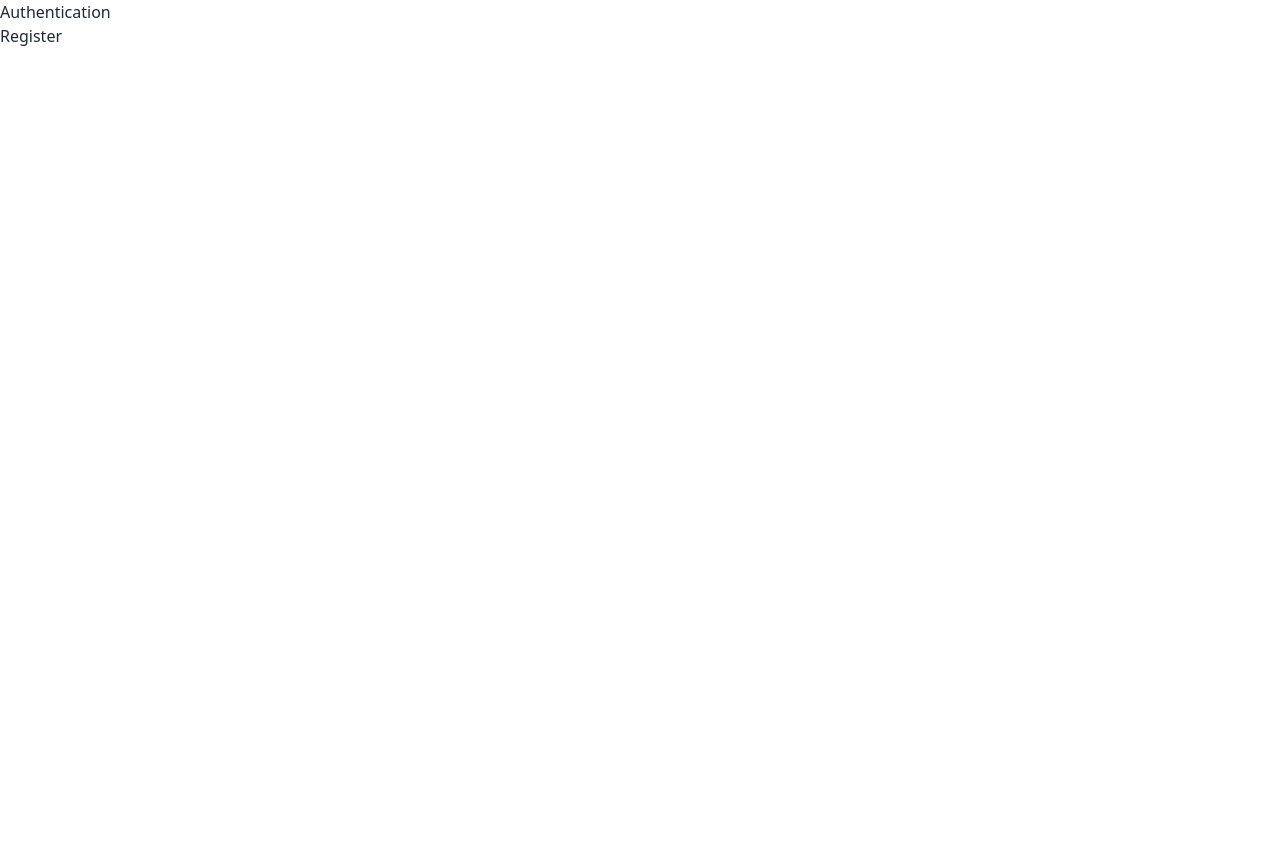
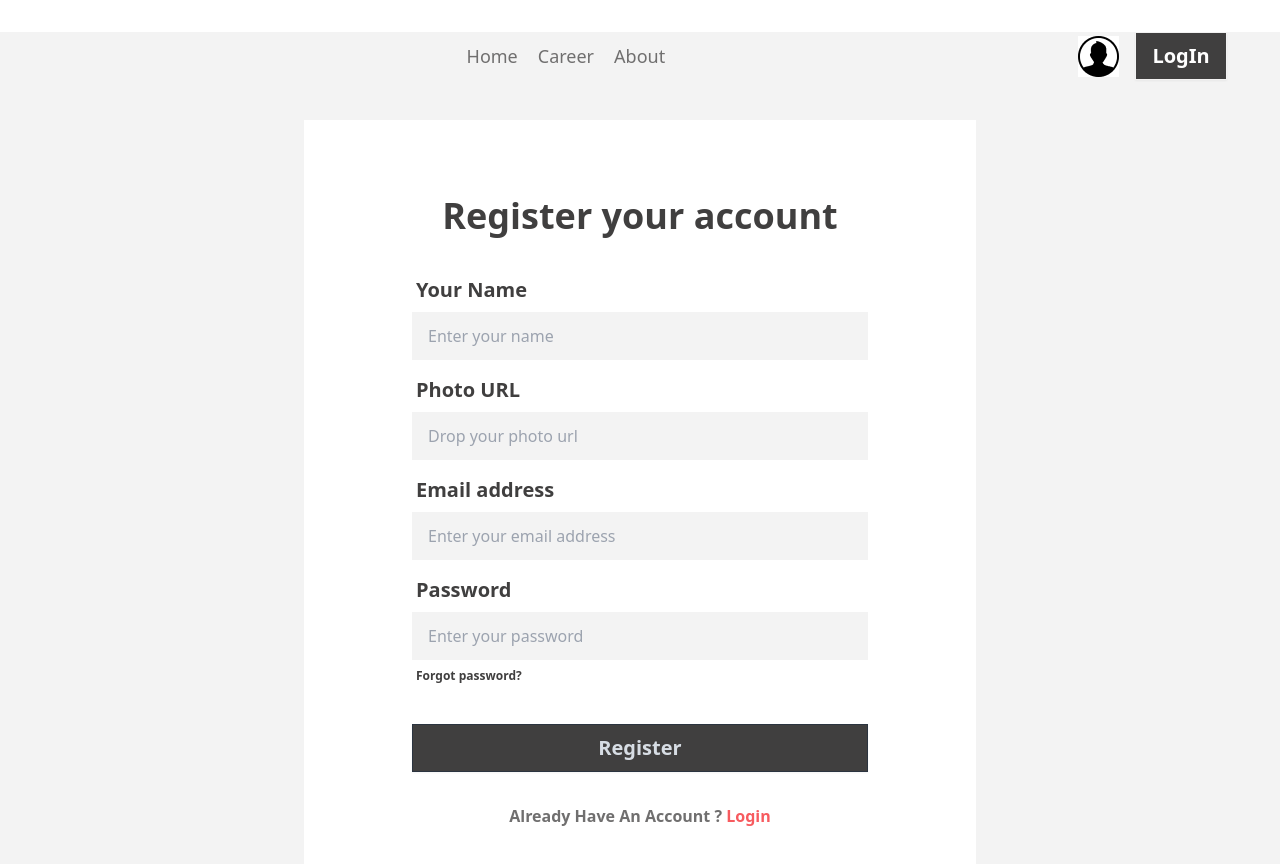
Before and after one commit to hossainahmed2ndmarch/dragon-news, a React (Vite) app: page /auth/register in a window 1280 px wide. Shown: the top 864 px of the page. Before the commit the page ends 800 px from the top, so only its background shows below. Built offline with nearby package versions, Linux system fonts and the light colour scheme.

Commit message:
Initiate the authentication part and have designed the login and register component

```diff
--- a/src/layouts/AuthLayout.jsx
+++ b/src/layouts/AuthLayout.jsx
@@ -1,12 +1,15 @@
 import { Outlet } from "react-router-dom";
+import NavBar from "../components/NavBar";
 
 const AuthLayout = () => {
- return (
-  <div>
-   Authentication
-   <Outlet></Outlet>
-  </div>
- );
+  return (
+    <div className="bg-[#F3F3F3]">
+      <header className="my-8 w-11/12 mx-auto">
+        <NavBar></NavBar>
+      </header>
+      <Outlet></Outlet>
+    </div>
+  );
 };
 
 export default AuthLayout;
--- /dev/null
+++ b/src/pages/LogIn.jsx
@@ -0,0 +1,62 @@
+import { Link } from "react-router-dom";
+
+const LogIn = () => {
+  return (
+    <div className="min-h-screen flex items-center justify-center">
+      <div className="card bg-base-100 w-full max-w-2xl p-[76px] shrink-0 rounded-none">
+        <h2 className="text-4xl font-semibold text-[#403F3F] text-center">
+          Login your account
+        </h2>
+        <form className="card-body">
+          <div className="form-control">
+            <label className="label">
+              <span className="label-text text-xl text-[#403F3F] font-semibold">
+                Email address
+              </span>
+            </label>
+            <input
+              type="email"
+              placeholder="Enter your email address"
+              className="input input-bordered bg-[#F3F3F3] rounded-none border-none"
+              required
+            />
+          </div>
+          <div className="form-control">
+            <label className="label">
+              <span className="label-text text-xl text-[#403F3F] font-semibold">
+                Password
+              </span>
+            </label>
+            <input
+              type="password"
+              placeholder="Enter your password"
+              className="input input-bordered bg-[#F3F3F3] rounded-none border-none"
+              required
+            />
+            <label className="label">
+              <a
+                href="#"
+                className="label-text-alt text-[#403F3F] font-semibold link link-hover"
+              >
+                Forgot password?
+              </a>
+            </label>
+          </div>
+          <div className="form-control mt-6">
+            <button className="btn btn-neutral bg-[#403F3F] rounded-none text-xl font-semibold">
+              Login
+            </button>
+          </div>
+        </form>
+        <p className="font-semibold text-[#706F6F] text-center">
+          Don’t Have An Account ?{" "}
+          <Link to={"/auth/register"} className="text-[#F75B5F]">
+            Register
+          </Link>
+        </p>
+      </div>
+    </div>
+  );
+};
+
+export default LogIn;
--- /dev/null
+++ b/src/pages/Register.jsx
@@ -0,0 +1,88 @@
+import { Link } from "react-router-dom";
+
+const Register = () => {
+  return (
+    <div className="min-h-screen flex items-center justify-center">
+      <div className="card bg-base-100 w-full max-w-2xl p-[76px] shrink-0 rounded-none">
+        <h2 className="text-4xl font-semibold text-[#403F3F] text-center">
+          Register your account
+        </h2>
+        <form className="card-body">
+          <div className="form-control">
+            <label className="label">
+              <span className="label-text text-xl text-[#403F3F] font-semibold">
+                Your Name
+              </span>
+            </label>
+            <input
+              type="text"
+              placeholder="Enter your name"
+              className="input input-bordered bg-[#F3F3F3] rounded-none border-none"
+              required
+            />
+          </div>
+          <div className="form-control">
+            <label className="label">
+              <span className="label-text text-xl text-[#403F3F] font-semibold">
+                Photo URL
+              </span>
+            </label>
+            <input
+              type="text"
+              placeholder="Drop your photo url"
+              className="input input-bordered bg-[#F3F3F3] rounded-none border-none"
+              required
+            />
+          </div>
+          <div className="form-control">
+            <label className="label">
+              <span className="label-text text-xl text-[#403F3F] font-semibold">
+                Email address
+              </span>
+            </label>
+            <input
+              type="email"
+              placeholder="Enter your email address"
+              className="input input-bordered bg-[#F3F3F3] rounded-none border-none"
+              required
+            />
+          </div>
+          <div className="form-control">
+            <label className="label">
+              <span className="label-text text-xl text-[#403F3F] font-semibold">
+                Password
+              </span>
+            </label>
+            <input
+              type="password"
+              placeholder="Enter your password"
+              className="input input-bordered bg-[#F3F3F3] rounded-none border-none"
+              required
+            />
+            <label className="label">
+              <a
+                href="#"
+                className="label-text-alt text-[#403F3F] font-semibold link link-hover"
+              >
+                Forgot password?
+              </a>
+            </label>
+          </div>
+          <div className="form-control mt-6">
+            <button className="btn btn-neutral bg-[#403F3F] rounded-none text-xl font-semibold">
+              Register
+            </button>
+          </div>
+        </form>
+        <p className="font-semibold text-[#706F6F] text-center">
+          Already Have An Account ?{" "}
+          <Link to={"/auth/login"} className="text-[#F75B5F]">
+            Login
+          </Link>
+        </p>
+      </div>
+    </div>
+  );
+};
+
+export default Register;
--- a/src/routs/router.jsx
+++ b/src/routs/router.jsx
@@ -2,6 +2,8 @@
 import Home from "../layouts/Home";
 import CategoryNews from "../pages/CategoryNews";
 import AuthLayout from "../layouts/AuthLayout";
+import LogIn from "../pages/LogIn";
+import Register from "../pages/Register";
 
 const router = createBrowserRouter([
   {
@@ -32,11 +34,11 @@
     children: [
       {
         path:'/auth/login',
-        element: <h2>Log In</h2>
+        element: <LogIn></LogIn>
       },
       {
         path:'/auth/register',
-        element: <h2>Register</h2>
+        element: <Register></Register>
       }
     ]
   },
```
